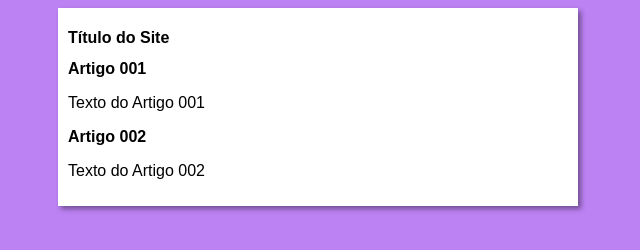
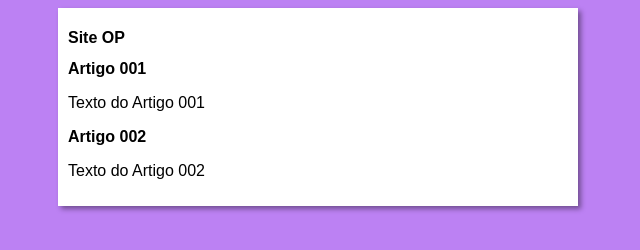
Before and after one commit to jhenniferAzevedo/hello, a plain HTML site: page index.html in a window 1280 px wide. Shown: the full height of the page, 322-962 px from the left. Drawn offline with Linux system fonts and the light colour scheme.

Commit message:
commit
alterando o título

```diff
--- a/index.html
+++ b/index.html
@@ -9,7 +9,7 @@
 <body>
     <main>
         <header>
-            <h1>Título do Site</h1>
+            <h1>Site OP</h1>
         </header>
         <article>
             <h2>Artigo 001</h2>
```
